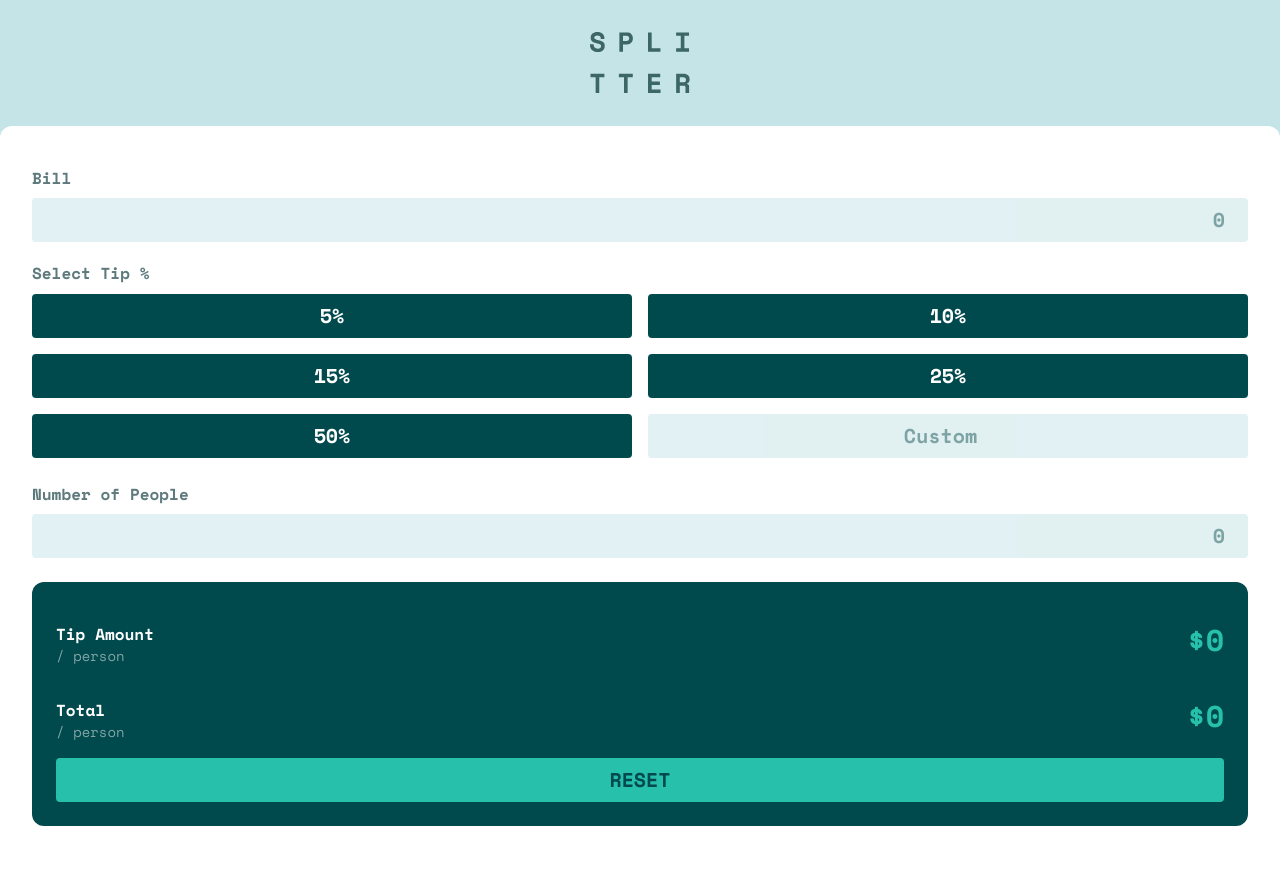
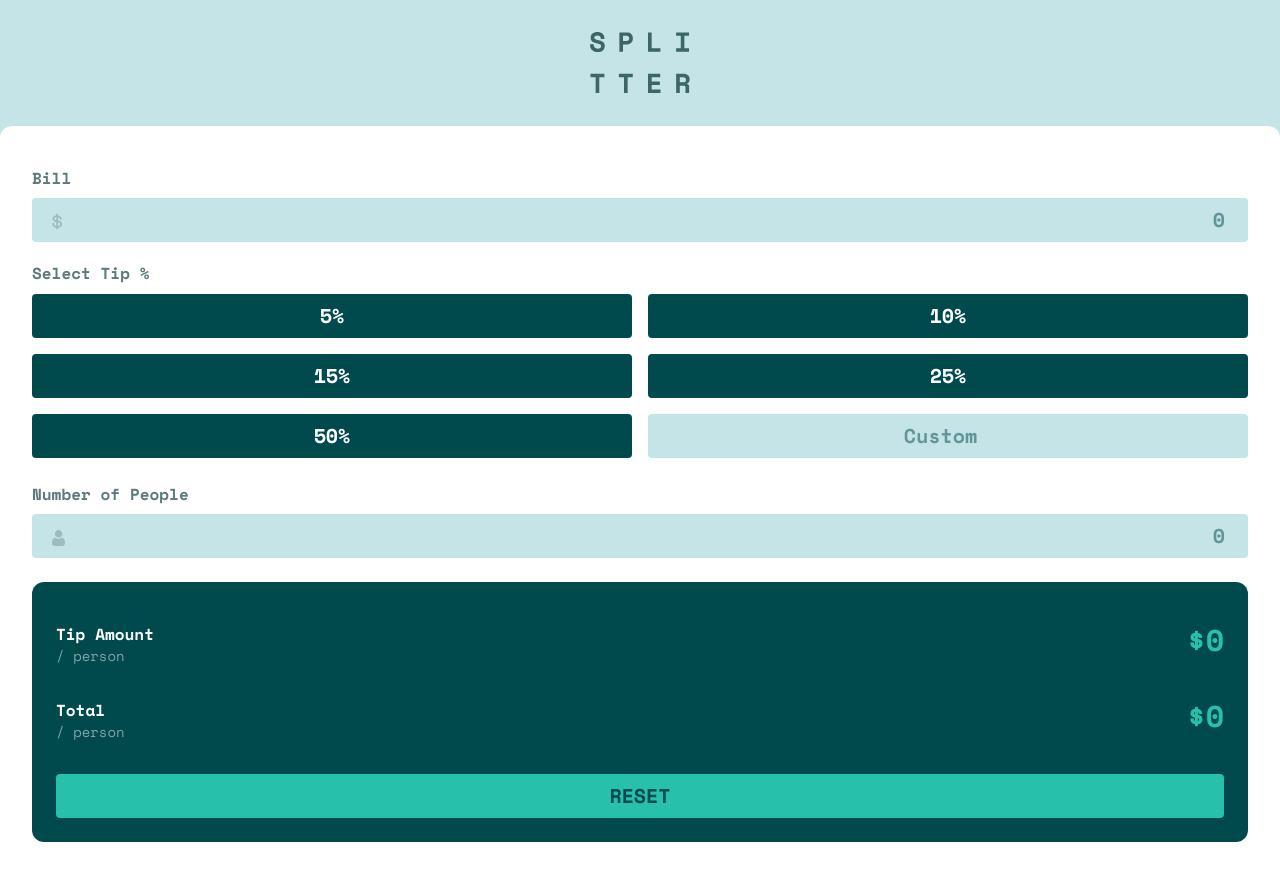
Before and after one commit to puyanwei/tip-calculator, a Next.js app: page / in a window 1280 px wide. Built offline with nearby package versions, Linux system fonts and the light colour scheme.

Commit message:
add icons to input boxes

```diff
--- a/components/InputBox.tsx
+++ b/components/InputBox.tsx
@@ -11,17 +11,20 @@ type Icon = keyof typeof iconMap
 
 const iconMap = {
   dollar: <DollarIcon />,
-  person: <PersonIcon />,
+  people: <PersonIcon />,
 }
 
-export function InputBox({ placeholder, type, icon = "dollar" }: InputBoxProps) {
+export function InputBox({ placeholder, type, icon }: InputBoxProps) {
   const placeholderTextAlignment = placeholder === "Custom" ? "text-center" : "text-right"
   const placeholderTextColor = placeholder === "0" ? "placeholder:text-dark-cyan" : ""
   return (
-    <input
-      className={`rounded p-2 bg-gray-cyan-100 text-dark-cyan text-gray placeholder:text-dark-cyan opacity-50 ${placeholderTextAlignment} ${placeholderTextColor}`}
-      type="number"
-      placeholder={placeholder}
-    />
+    <div className="relative">
+      <input
+        className={`rounded p-2 bg-gray-cyan-100 text-dark-cyan text-gray placeholder:text-dark-cyan placeholder:opacity-50 w-full ${placeholderTextAlignment} ${placeholderTextColor}`}
+        type="number"
+        placeholder={placeholder}
+      />
+      {icon && <span className="absolute bottom-3 left-5">{iconMap[icon]}</span>}
+    </div>
   )
 }
--- a/containers/Calculator.tsx
+++ b/containers/Calculator.tsx
@@ -13,7 +13,7 @@ export function Calculator() {
     <div className="bg-white rounded-t-xl flex flex-col gap-4 p-8 text-xl">
       <div className="flex flex-col">
         <Label>Bill</Label>
-        <InputBox placeholder="0" type="number" />
+        <InputBox placeholder="0" type="number" icon="dollar" />
       </div>
 
       <div>
@@ -30,7 +30,7 @@ export function Calculator() {
 
       <div className="flex flex-col">
         <Label>Number of People</Label>
-        <InputBox type="number" placeholder="0" />
+        <InputBox type="number" placeholder="0" icon="people" />
       </div>
 
       <TippingSummary />
--- a/containers/TippingSummary.tsx
+++ b/containers/TippingSummary.tsx
@@ -17,7 +17,7 @@ export function TippingSummary() {
         <div className="text-right text-3xl my-4 text-cyan">${totalPerPerson}</div>
       </div>
       <div>
-        <div className="grid grid-cols-2">
+        <div className="grid grid-cols-2 mb-4">
           <div className="my-4">
             <div className="text-base font-semibold">Total</div>
             <div className="text-sm font-light opacity-50">/ person</div>
```
